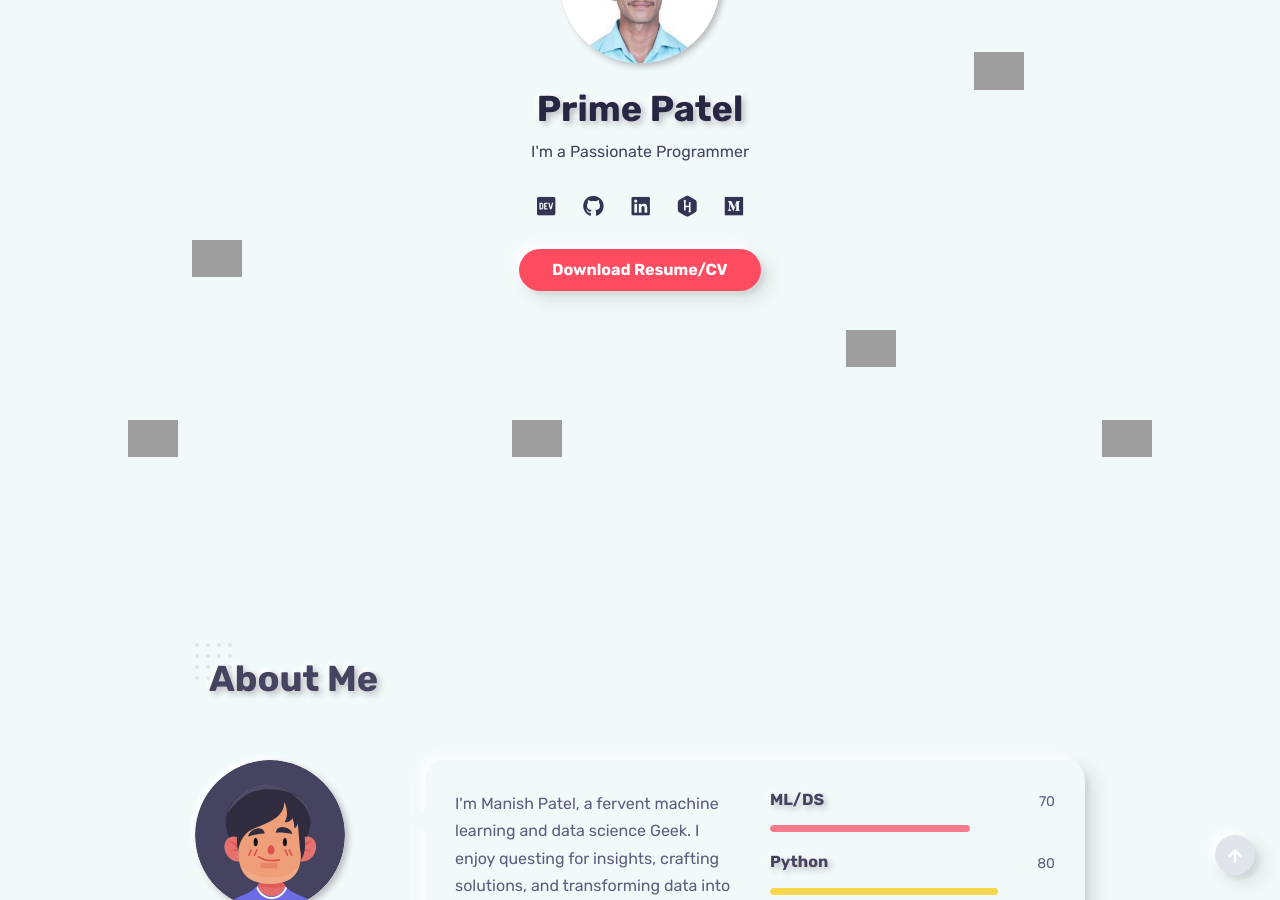
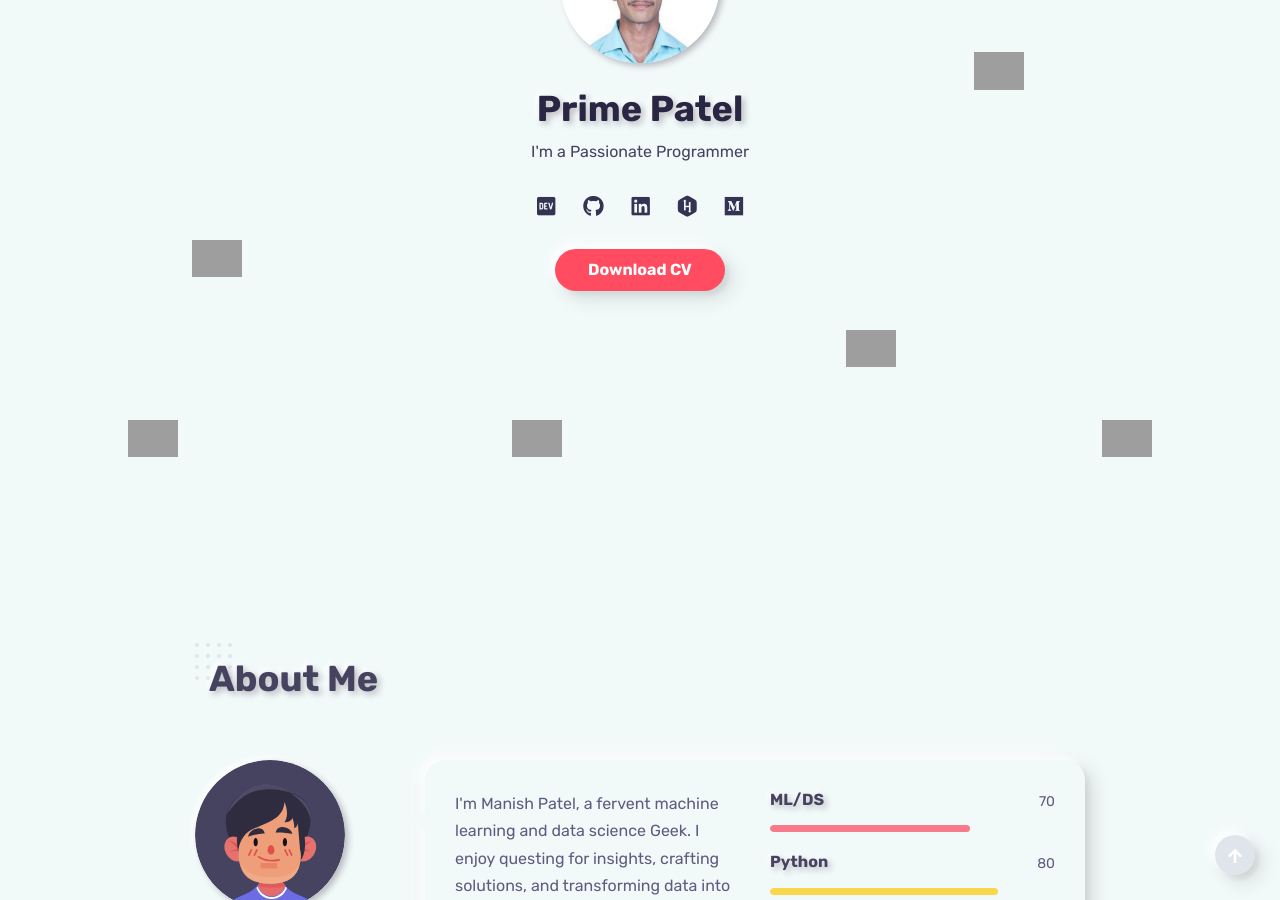
Before and after one commit to primepatel/primepatel.github.io, a Jekyll site: the page built from index.markdown, in a window 1280 px wide and 900 px high, scrolled down 353 px, cut to the strip 0-900 px from the top of the window. Built offline with Jekyll 4.4.1, drawn with Linux system fonts in a browser that asks for light colours; grey boxes are pictures that could not be loaded.

Commit message:
changed button name

```diff
--- a/_data/homesection.yml
+++ b/_data/homesection.yml
@@ -110,5 +110,5 @@ parallax:
 
 btn:
   show: true
-  text: Download Resume/CV
-  link: assets/resume.pdf
+  text: Download CV
+  link: assets/cv.pdf
```
